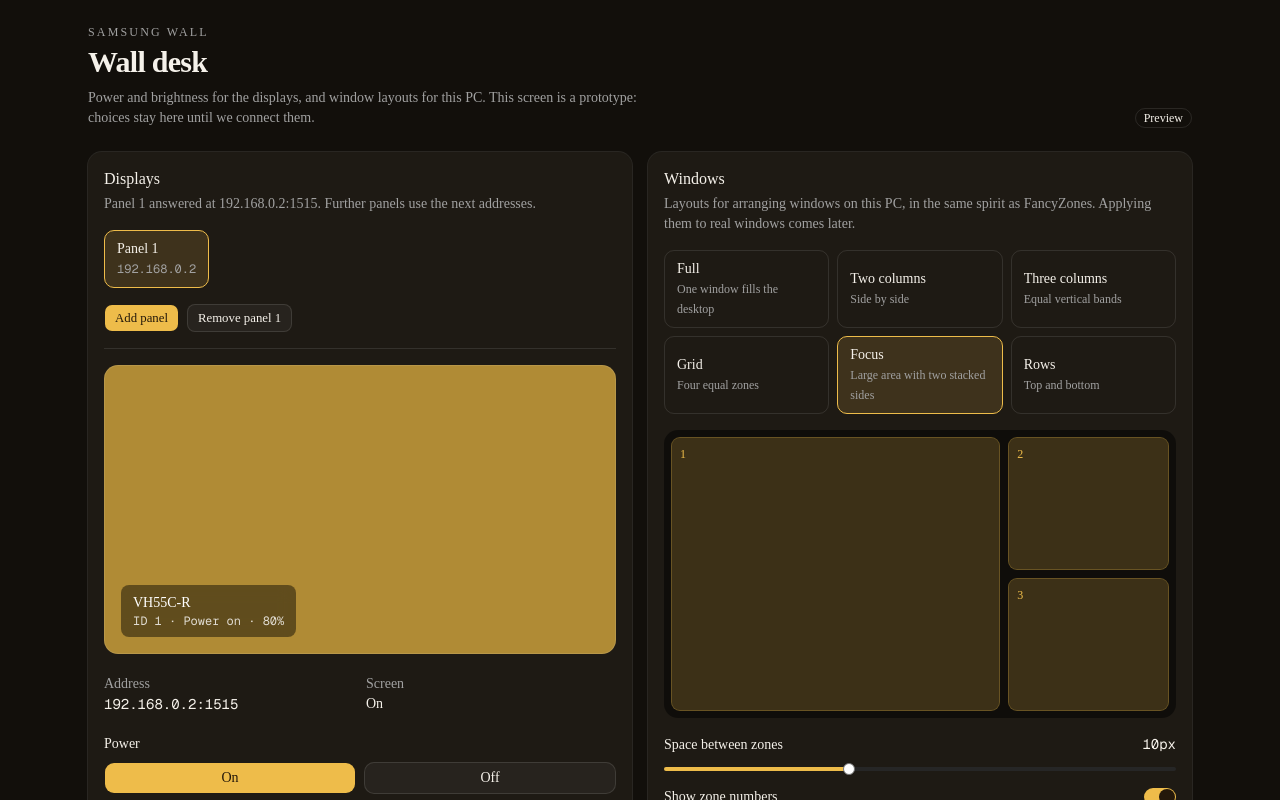
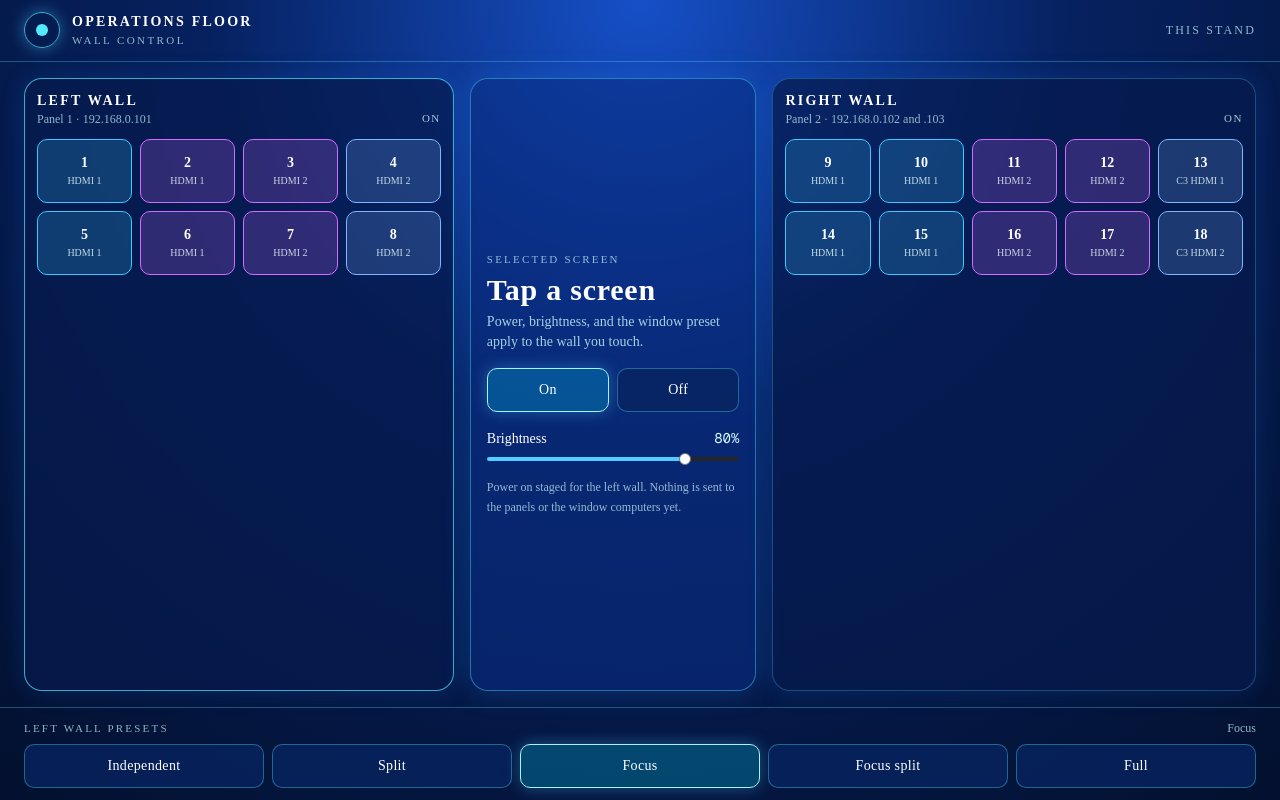
Before and after one commit to r-gismondi/ROC-Panels, a Next.js app in the folder web/: page / in a window 1280 px wide. Shown: the top 800 px of the page. Built offline with nearby package versions, Linux system fonts and the light colour scheme.

Commit message:
Restyle wall control to match the conference room console.
The stand page shows the left and right walls, with power, brightness, and the preset window groups.

Co-authored-by: rodrigo.gismondi <rodrigo.gismondi@mtllc.us>

```diff
--- a/web/app/globals.css
+++ b/web/app/globals.css
@@ -84,14 +84,14 @@
 }
 
 .dark {
-  --background: oklch(0.17 0.01 75);
-  --foreground: oklch(0.96 0.01 85);
-  --card: oklch(0.22 0.012 75);
-  --card-foreground: oklch(0.96 0.01 85);
-  --popover: oklch(0.22 0.012 75);
-  --popover-foreground: oklch(0.96 0.01 85);
-  --primary: oklch(0.82 0.14 85);
-  --primary-foreground: oklch(0.22 0.03 70);
+  --background: oklch(0.22 0.09 262);
+  --foreground: oklch(0.96 0.02 250);
+  --card: oklch(0.28 0.1 262);
+  --card-foreground: oklch(0.96 0.02 250);
+  --popover: oklch(0.28 0.1 262);
+  --popover-foreground: oklch(0.96 0.02 250);
+  --primary: oklch(0.8 0.13 230);
+  --primary-foreground: oklch(0.2 0.06 262);
   --secondary: oklch(0.269 0 0);
   --secondary-foreground: oklch(0.985 0 0);
   --muted: oklch(0.269 0 0);
--- a/web/app/layout.tsx
+++ b/web/app/layout.tsx
@@ -13,8 +13,8 @@ const geistMono = Geist_Mono({
 });
 
 export const metadata: Metadata = {
-  title: "Wall desk",
-  description: "Display power, brightness, and window layouts for the Samsung wall.",
+  title: "Operations floor",
+  description: "Wall control for the operations floor panels and window layouts.",
 };
 
 export default function RootLayout({
--- a/web/components/wall-console.tsx
+++ b/web/components/wall-console.tsx
@@ -1,358 +1,314 @@
 "use client"
 
-import { useMemo, useState } from "react"
-import { Badge } from "@/components/ui/badge"
-import { Button } from "@/components/ui/button"
-import { Card, CardContent, CardDescription, CardHeader, CardTitle } from "@/components/ui/card"
-import { Separator } from "@/components/ui/separator"
+import { useState } from "react"
 import { Slider } from "@/components/ui/slider"
-import { Switch } from "@/components/ui/switch"
 
-type Panel = {
-  number: number
-  host: string
-  port: number
-  read: boolean
-  displayId?: number
-  model?: string
-  power: boolean
-  backlight: number
-  screenOn?: boolean
+type WallId = 1 | 2
+
+type Screen = { id: string; hdmi: string }
+
+type Preset = { id: string; name: string; groups: Record<string, number> }
+
+const GROUP_COLOR = ["#3ec8ff", "#d56bff", "#7eb6ff", "#5eead4", "#f0c27a"]
+
+const WALL_1: Screen[][] = [
+  [
+    { id: "TV1", hdmi: "HDMI 1" },
+    { id: "TV2", hdmi: "HDMI 1" },
+    { id: "TV3", hdmi: "HDMI 2" },
+    { id: "TV4", hdmi: "HDMI 2" },
+  ],
+  [
+    { id: "TV5", hdmi: "HDMI 1" },
+    { id: "TV6", hdmi: "HDMI 1" },
+    { id: "TV7", hdmi: "HDMI 2" },
+    { id: "TV8", hdmi: "HDMI 2" },
+  ],
+]
+
+const WALL_2: Screen[][] = [
+  [
+    { id: "TV9", hdmi: "HDMI 1" },
+    { id: "TV10", hdmi: "HDMI 1" },
+    { id: "TV11", hdmi: "HDMI 2" },
+    { id: "TV12", hdmi: "HDMI 2" },
+    { id: "TV13", hdmi: "C3 HDMI 1" },
+  ],
+  [
+    { id: "TV14", hdmi: "HDMI 1" },
+    { id: "TV15", hdmi: "HDMI 1" },
+    { id: "TV16", hdmi: "HDMI 2" },
+    { id: "TV17", hdmi: "HDMI 2" },
+    { id: "TV18", hdmi: "C3 HDMI 2" },
+  ],
+]
+
+function groups(ids: string[], buckets: string[][]): Record<string, number> {
+  const map: Record<string, number> = {}
+  buckets.forEach((bucket, index) => bucket.forEach((id) => (map[id] = index)))
+  ids.forEach((id, index) => {
+    if (!(id in map)) map[id] = index
+  })
+  return map
 }
 
-type Zone = { n: number; c: number; r: number; w: number; h: number }
+const IDS1 = WALL_1.flat().map((screen) => screen.id)
+const IDS2 = WALL_2.flat().map((screen) => screen.id)
 
-type Layout = { id: string; name: string; detail: string; zones: Zone[] }
-
-const PREFIX = "192.168.0"
-const HOST_OFFSET = 1
-const PORT = 1515
-
-const LAYOUTS: Layout[] = [
-  { id: "full", name: "Full", detail: "One window fills the desktop", zones: [{ n: 1, c: 0, r: 0, w: 12, h: 12 }] },
+const PRESETS: Record<WallId, Preset[]> = {
+  1: [
+    { id: "independent", name: "Independent", groups: groups(IDS1, IDS1.map((id) => [id])) },
+    { id: "split", name: "Split", groups: groups(IDS1, [["TV1", "TV2", "TV5", "TV6"], ["TV3", "TV4", "TV7", "TV8"]]) },
+    { id: "focus", name: "Focus", groups: groups(IDS1, [["TV1", "TV5"], ["TV2", "TV3", "TV6", "TV7"], ["TV4", "TV8"]]) },
     {
-    id: "columns-2",
-    name: "Two columns",
-    detail: "Side by side",
-    zones: [
-      { n: 1, c: 0, r: 0, w: 6, h: 12 },
-      { n: 2, c: 6, r: 0, w: 6, h: 12 },
+      id: "focus-split",
+      name: "Focus split",
+      groups: groups(IDS1, [["TV1"], ["TV5"], ["TV2", "TV3", "TV6", "TV7"], ["TV4"], ["TV8"]]),
+    },
+    { id: "full", name: "Full", groups: groups(IDS1, [IDS1]) },
   ],
+  2: [
+    { id: "independent", name: "Independent", groups: groups(IDS2, IDS2.map((id) => [id])) },
+    {
+      id: "dual-1",
+      name: "Dual focus 1",
+      groups: groups(IDS2, [
+        ["TV9", "TV10", "TV14", "TV15"],
+        ["TV11", "TV16"],
+        ["TV12", "TV13", "TV17", "TV18"],
+      ]),
     },
     {
-    id: "columns-3",
-    name: "Three columns",
-    detail: "Equal vertical bands",
-    zones: [
-      { n: 1, c: 0, r: 0, w: 4, h: 12 },
-      { n: 2, c: 4, r: 0, w: 4, h: 12 },
-      { n: 3, c: 8, r: 0, w: 4, h: 12 },
-    ],
+      id: "dual-2",
+      name: "Dual focus 2",
+      groups: groups(IDS2, [
+        ["TV9", "TV10", "TV14", "TV15"],
+        ["TV11", "TV12", "TV16", "TV17"],
+        ["TV13", "TV18"],
+      ]),
     },
     {
-    id: "grid",
-    name: "Grid",
-    detail: "Four equal zones",
-    zones: [
-      { n: 1, c: 0, r: 0, w: 6, h: 6 },
-      { n: 2, c: 6, r: 0, w: 6, h: 6 },
-      { n: 3, c: 0, r: 6, w: 6, h: 6 },
-      { n: 4, c: 6, r: 6, w: 6, h: 6 },
+      id: "dual-3",
+      name: "Dual focus 3",
+      groups: groups(IDS2, [
+        ["TV9", "TV14"],
+        ["TV10", "TV11", "TV15", "TV16"],
+        ["TV12", "TV13", "TV17", "TV18"],
+      ]),
+    },
+    { id: "full", name: "Full", groups: groups(IDS2, [IDS2]) },
   ],
-  },
-  {
-    id: "focus",
-    name: "Focus",
-    detail: "Large area with two stacked sides",
-    zones: [
-      { n: 1, c: 0, r: 0, w: 8, h: 12 },
-      { n: 2, c: 8, r: 0, w: 4, h: 6 },
-      { n: 3, c: 8, r: 6, w: 4, h: 6 },
-    ],
-  },
-  {
-    id: "rows",
-    name: "Rows",
-    detail: "Top and bottom",
-    zones: [
-      { n: 1, c: 0, r: 0, w: 12, h: 6 },
-      { n: 2, c: 0, r: 6, w: 12, h: 6 },
-    ],
-  },
-]
-
-function address(panelNumber: number) {
-  return `${PREFIX}.${HOST_OFFSET + panelNumber}`
-}
-
-const INITIAL_PANEL: Panel = {
-  number: 1,
-  host: address(1),
-  port: PORT,
-  read: true,
-  displayId: 1,
-  model: "VH55C-R",
-  power: true,
-  backlight: 80,
-  screenOn: true,
 }
 
 export function WallConsole() {
-  const [panels, setPanels] = useState<Panel[]>([INITIAL_PANEL])
-  const [selected, setSelected] = useState(1)
-  const [layoutId, setLayoutId] = useState("focus")
-  const [gap, setGap] = useState(10)
-  const [showNumbers, setShowNumbers] = useState(true)
+  const [wall, setWall] = useState<WallId>(1)
+  const [selected, setSelected] = useState<string | null>(null)
+  const [preset, setPreset] = useState<Record<WallId, string>>({ 1: "focus", 2: "dual-2" })
+  const [power, setPower] = useState<Record<WallId, boolean>>({ 1: true, 2: true })
+  const [brightness, setBrightness] = useState<Record<WallId, number>>({ 1: 80, 2: 80 })
 
-  const panel = panels.find((item) => item.number === selected) ?? null
-  const layout = LAYOUTS.find((item) => item.id === layoutId) ?? LAYOUTS[0]
+  const screens = wall === 1 ? WALL_1.flat() : WALL_2.flat()
+  const current = screens.find((screen) => screen.id === selected) ?? null
+  const activePreset = PRESETS[wall].find((item) => item.id === preset[wall]) ?? PRESETS[wall][0]
 
-  const staged = useMemo(() => {
-    if (!panel?.read || panel.number !== 1) return null
-    const notes: string[] = []
-    if (panel.power !== INITIAL_PANEL.power) notes.push(panel.power ? "Power on" : "Power off")
-    if (panel.backlight !== INITIAL_PANEL.backlight) notes.push(`Backlight ${panel.backlight}%`)
-    return notes
-  }, [panel])
-
-  function updatePanel(number: number, patch: Partial<Panel>) {
-    setPanels((current) => current.map((item) => (item.number === number ? { ...item, ...patch } : item)))
-  }
-
-  function addPanel() {
-    const number = panels.reduce((max, item) => Math.max(max, item.number), 0) + 1
-    setPanels((current) => [
-      ...current,
-      { number, host: address(number), port: PORT, read: false, power: true, backlight: 70 },
-    ])
-    setSelected(number)
-  }
-
-  function removePanel(number: number) {
-    const remaining = panels.filter((item) => item.number !== number)
-    setPanels(remaining)
-    if (selected === number) setSelected(remaining[0]?.number ?? 0)
+  function chooseScreen(nextWall: WallId, id: string) {
+    setWall(nextWall)
+    setSelected(id)
   }
 
   return (
-    <main className="mx-auto flex min-h-svh w-full max-w-6xl flex-col gap-6 px-4 py-6 sm:px-6">
-      <header className="flex flex-col gap-3 sm:flex-row sm:items-end sm:justify-between">
+    <main className="flex min-h-svh flex-col bg-[radial-gradient(circle_at_top,#1650c8_0%,#06215f_42%,#03102e_100%)] text-white">
+      <header className="flex items-center justify-between gap-4 border-b border-cyan-300/30 px-4 py-3 sm:px-6">
+        <div className="flex items-center gap-3">
+          <span className="grid size-9 place-items-center rounded-full border border-cyan-300/70 shadow-[0_0_16px_rgba(80,200,255,0.45)]">
+            <span className="size-3 rounded-full bg-cyan-300" />
+          </span>
           <div>
-          <p className="text-xs tracking-[0.18em] text-muted-foreground uppercase">Samsung wall</p>
-          <h1 className="mt-1 text-3xl font-semibold tracking-tight">Wall desk</h1>
-          <p className="mt-2 max-w-xl text-sm text-muted-foreground">
-            Power and brightness for the displays, and window layouts for this PC. This screen is a prototype: choices stay here until we connect them.
+            <p className="text-sm font-semibold tracking-[0.16em]">OPERATIONS FLOOR</p>
+            <p className="text-[11px] tracking-[0.22em] text-cyan-100/70">WALL CONTROL</p>
+          </div>
+        </div>
+        <p className="hidden text-xs tracking-[0.18em] text-cyan-100/70 sm:block">THIS STAND</p>
+      </header>
+
+      <section className="grid flex-1 gap-4 px-4 py-4 lg:grid-cols-[1.2fr_0.8fr_1.35fr] lg:px-6">
+        <Wall
+          title="Left wall"
+          detail="Panel 1 · 192.168.0.101"
+          rows={WALL_1}
+          preset={PRESETS[1].find((item) => item.id === preset[1])!}
+          active={wall === 1}
+          selected={selected}
+          powered={power[1]}
+          onSelect={(id) => chooseScreen(1, id)}
+        />
+
+        <div className="flex flex-col justify-center gap-4 rounded-2xl border border-cyan-300/40 bg-[#0a2f86]/55 p-4 shadow-[0_0_28px_rgba(40,140,255,0.25)]">
+          <div>
+            <p className="text-[11px] tracking-[0.2em] text-cyan-100/70">SELECTED SCREEN</p>
+            <h1 className="mt-1 text-3xl font-semibold tracking-wide">{current ? current.id : "Tap a screen"}</h1>
+            <p className="mt-1 text-sm text-cyan-100/80">
+              {current
+                ? `${wall === 1 ? "Left wall" : "Right wall"} · ${current.hdmi}`
+                : "Power, brightness, and the window preset apply to the wall you touch."}
             </p>
           </div>
-        <Badge variant="outline">Preview</Badge>
-      </header>
 
-      <div className="grid gap-4 lg:grid-cols-2">
-        <Card>
-          <CardHeader>
-            <CardTitle>Displays</CardTitle>
-            <CardDescription>Panel 1 answered at {INITIAL_PANEL.host}:{PORT}. Further panels use the next addresses.</CardDescription>
-          </CardHeader>
-          <CardContent className="flex flex-col gap-4">
-            {panels.length === 0 ? (
-              <div className="rounded-lg border border-dashed px-4 py-8 text-sm text-muted-foreground">
-                No displays in this desk. Add a panel to start a control card.
-              </div>
-            ) : (
-              <div className="flex flex-wrap gap-2">
-                {panels.map((item) => (
-                  <button
-                    key={item.number}
-                    type="button"
-                    onClick={() => setSelected(item.number)}
-                    className={`rounded-lg border px-3 py-2 text-left text-sm transition-colors ${
-                      item.number === selected
-                        ? "border-primary bg-primary/15"
-                        : "border-border hover:bg-muted"
-                    }`}
-                  >
-                    <span className="block font-medium">Panel {item.number}</span>
-                    <span className="font-mono text-xs text-muted-foreground">{item.host}</span>
-                  </button>
-                ))}
-              </div>
-            )}
-
-            <div className="flex gap-2">
-              <Button type="button" size="sm" onClick={addPanel}>
-                Add panel
-              </Button>
-              {panel ? (
-                <Button type="button" size="sm" variant="outline" onClick={() => removePanel(panel.number)}>
-                  Remove panel {panel.number}
-                </Button>
-              ) : null}
+          <div className="grid grid-cols-2 gap-2">
+            <GlowButton active={power[wall]} onClick={() => setPower((value) => ({ ...value, [wall]: true }))}>
+              On
+            </GlowButton>
+            <GlowButton active={!power[wall]} tone="alert" onClick={() => setPower((value) => ({ ...value, [wall]: false }))}>
+              Off
+            </GlowButton>
           </div>
 
-            <Separator />
-
-            {panel == null ? (
-              <p className="text-sm text-muted-foreground">Select a panel to see its controls.</p>
-            ) : !panel.read ? (
-              <div className="rounded-lg bg-muted/60 px-4 py-6 text-sm">
-                <p className="font-medium">Panel {panel.number} has not been read.</p>
-                <p className="mt-1 text-muted-foreground">
-                  {panel.host}:{panel.port} is the next address. Power and brightness stay off until a reading comes back from that display.
-                </p>
-              </div>
-            ) : (
-              <div className="flex flex-col gap-5">
-                <div
-                  className="relative overflow-hidden rounded-xl border"
-                  style={{
-                    background: panel.power
-                      ? `color-mix(in oklch, var(--primary) ${Math.max(panel.backlight, 12)}%, black)`
-                      : "oklch(0.12 0 0)",
-                  }}
-                >
-                  <div className="flex aspect-video items-end p-4">
-                    <div className="rounded-md bg-black/45 px-3 py-2 text-white backdrop-blur-sm">
-                      <p className="text-sm font-medium">{panel.model}</p>
-                      <p className="font-mono text-xs text-white/80">
-                        ID {panel.displayId} · {panel.power ? "Power on" : "Power off"} · {panel.backlight}%
-                      </p>
-                    </div>
-                  </div>
-                </div>
-
-                <dl className="grid grid-cols-2 gap-3 text-sm">
           <div>
-                    <dt className="text-muted-foreground">Address</dt>
-                    <dd className="font-mono">{panel.host}:{panel.port}</dd>
-                  </div>
-                  <div>
-                    <dt className="text-muted-foreground">Screen</dt>
-                    <dd>{panel.screenOn ? "On" : "Off"}</dd>
-                  </div>
-                </dl>
-
-                <div className="flex flex-col gap-2">
-                  <span className="text-sm font-medium">Power</span>
-                  <div className="grid grid-cols-2 gap-2">
-                    <Button
-                      type="button"
-                      variant={panel.power ? "default" : "outline"}
-                      onClick={() => updatePanel(panel.number, { power: true })}
-                    >
-                      On
-                    </Button>
-                    <Button
-                      type="button"
-                      variant={!panel.power ? "destructive" : "outline"}
-                      onClick={() => updatePanel(panel.number, { power: false })}
-                    >
-                      Off
-                    </Button>
-                  </div>
-                </div>
-
-                <div className="flex flex-col gap-3">
-                  <div className="flex items-baseline justify-between">
-                    <span className="text-sm font-medium">Brightness</span>
-                    <span className="font-mono text-sm">{panel.backlight}%</span>
+            <div className="mb-2 flex items-baseline justify-between text-sm">
+              <span>Brightness</span>
+              <span className="font-mono text-cyan-100">{brightness[wall]}%</span>
             </div>
             <Slider
               min={0}
               max={100}
-                    value={[panel.backlight]}
+              value={[brightness[wall]]}
               onValueChange={(value) => {
                 const next = Array.isArray(value) ? value[0] : value
-                      updatePanel(panel.number, { backlight: next })
+                setBrightness((current) => ({ ...current, [wall]: next }))
               }}
               aria-label="Brightness"
             />
           </div>
 
-                <p className="text-sm text-muted-foreground">
-                  {staged && staged.length > 0
-                    ? `${staged.join(" · ")} held in this preview. Nothing has been sent to the display.`
-                    : "Matches the last reading: power on, brightness 80, screen on."}
+          <p className="text-xs leading-5 text-cyan-100/70">
+            {power[wall] ? "Power on" : "Power off"} staged for the {wall === 1 ? "left" : "right"} wall.
+            Nothing is sent to the panels or the window computers yet.
           </p>
         </div>
-            )}
-          </CardContent>
-        </Card>
 
-        <Card>
-          <CardHeader>
-            <CardTitle>Windows</CardTitle>
-            <CardDescription>
-              Layouts for arranging windows on this PC, in the same spirit as FancyZones. Applying them to real windows comes later.
-            </CardDescription>
-          </CardHeader>
-          <CardContent className="flex flex-col gap-4">
-            <div className="grid grid-cols-2 gap-2 sm:grid-cols-3">
-              {LAYOUTS.map((item) => (
-                <button
+        <Wall
+          title="Right wall"
+          detail="Panel 2 · 192.168.0.102 and .103"
+          rows={WALL_2}
+          preset={PRESETS[2].find((item) => item.id === preset[2])!}
+          active={wall === 2}
+          selected={selected}
+          powered={power[2]}
+          onSelect={(id) => chooseScreen(2, id)}
+        />
+      </section>
+
+      <footer className="border-t border-cyan-300/30 px-4 py-3 sm:px-6">
+        <div className="mb-2 flex items-center justify-between gap-3">
+          <p className="text-[11px] tracking-[0.2em] text-cyan-100/70">
+            {wall === 1 ? "LEFT WALL PRESETS" : "RIGHT WALL PRESETS"}
+          </p>
+          <p className="text-xs text-cyan-100/70">{activePreset.name}</p>
+        </div>
+        <div className="grid grid-cols-2 gap-2 sm:grid-cols-5">
+          {PRESETS[wall].map((item) => (
+            <GlowButton
               key={item.id}
-                  type="button"
-                  onClick={() => setLayoutId(item.id)}
-                  className={`rounded-lg border px-3 py-2 text-left text-sm ${
-                    item.id === layout.id ? "border-primary bg-primary/15" : "border-border hover:bg-muted"
+              active={item.id === preset[wall]}
+              onClick={() => setPreset((current) => ({ ...current, [wall]: item.id }))}
+            >
+              {item.name}
+            </GlowButton>
+          ))}
+        </div>
+      </footer>
+    </main>
+  )
+}
+
+function Wall({
+  title,
+  detail,
+  rows,
+  preset,
+  active,
+  selected,
+  powered,
+  onSelect,
+}: {
+  title: string
+  detail: string
+  rows: Screen[][]
+  preset: Preset
+  active: boolean
+  selected: string | null
+  powered: boolean
+  onSelect: (id: string) => void
+}) {
+  return (
+    <section
+      className={`rounded-2xl border bg-[#071a4d]/70 p-3 shadow-[0_0_24px_rgba(30,120,255,0.18)] ${
+        active ? "border-cyan-300/70" : "border-cyan-300/25"
       }`}
     >
-                  <span className="block font-medium">{item.name}</span>
-                  <span className="text-xs text-muted-foreground">{item.detail}</span>
+      <div className="mb-3 flex items-end justify-between gap-2">
+        <div>
+          <h2 className="text-sm font-semibold tracking-[0.16em] uppercase">{title}</h2>
+          <p className="text-xs text-cyan-100/70">{detail}</p>
+        </div>
+        <span className="text-[11px] tracking-[0.14em] text-cyan-100/80">{powered ? "ON" : "OFF"}</span>
+      </div>
+      <div className="flex flex-col gap-2">
+        {rows.map((row) => (
+          <div key={row[0].id} className="grid gap-2" style={{ gridTemplateColumns: `repeat(${row.length}, minmax(0, 1fr))` }}>
+            {row.map((screen) => {
+              const group = preset.groups[screen.id] ?? 0
+              const color = GROUP_COLOR[group % GROUP_COLOR.length]
+              const isSelected = selected === screen.id
+              return (
+                <button
+                  key={screen.id}
+                  type="button"
+                  onClick={() => onSelect(screen.id)}
+                  className="min-h-16 rounded-lg border px-1 py-2 text-center transition"
+                  style={{
+                    borderColor: isSelected ? "#ffffff" : color,
+                    background: powered ? `${color}33` : "rgba(0,0,0,0.35)",
+                    boxShadow: isSelected ? `0 0 16px ${color}` : undefined,
+                  }}
+                >
+                  <span className="block text-sm font-semibold">{screen.id.replace("TV", "")}</span>
+                  <span className="block text-[10px] text-cyan-50/80">{screen.hdmi}</span>
                 </button>
-              ))}
-            </div>
-
-            <div
-              className="grid aspect-video rounded-xl bg-black/50 p-2"
-              style={{
-                gridTemplateColumns: "repeat(12, minmax(0, 1fr))",
-                gridTemplateRows: "repeat(12, minmax(0, 1fr))",
-                gap,
-              }}
-              aria-label={`${layout.name} layout`}
-            >
-              {layout.zones.map((zone) => (
-                <div
-                  key={zone.n}
-                  style={{
-                    gridColumn: `${zone.c + 1} / span ${zone.w}`,
-                    gridRow: `${zone.r + 1} / span ${zone.h}`,
-                  }}
-                  className="flex items-start rounded-md bg-primary/20 p-2 text-xs font-medium text-primary ring-1 ring-primary/40"
-                >
-                  {showNumbers ? zone.n : null}
+              )
+            })}
           </div>
         ))}
       </div>
-
-            <div className="flex flex-col gap-3">
-              <div className="flex items-baseline justify-between">
-                <span className="text-sm font-medium">Space between zones</span>
-                <span className="font-mono text-sm">{gap}px</span>
-              </div>
-              <Slider
-                min={0}
-                max={28}
-                value={[gap]}
-                onValueChange={(value) => setGap(Array.isArray(value) ? value[0] : value)}
-                aria-label="Space between zones"
-              />
-            </div>
-
-            <label className="flex items-center justify-between gap-3 text-sm">
-              <span>Show zone numbers</span>
-              <Switch checked={showNumbers} onCheckedChange={setShowNumbers} />
-            </label>
-
-            <Button type="button" disabled>
-              Apply on this PC
-            </Button>
-            <p className="text-sm text-muted-foreground">
-              {layout.name} is selected. Window movement is not connected, so this does not resize anything open on the desktop.
-            </p>
-          </CardContent>
-        </Card>
-      </div>
-    </main>
+    </section>
   )
 }
+
+function GlowButton({
+  children,
+  active,
+  onClick,
+  tone = "normal",
+}: {
+  children: string
+  active?: boolean
+  onClick: () => void
+  tone?: "normal" | "alert"
+}) {
+  const alert = tone === "alert"
+  return (
+    <button
+      type="button"
+      onClick={onClick}
+      className={`min-h-11 rounded-lg border px-3 text-sm tracking-wide transition ${
+        active
+          ? alert
+            ? "border-fuchsia-300 bg-fuchsia-500/30 shadow-[0_0_16px_rgba(220,80,255,0.35)]"
+            : "border-cyan-200 bg-cyan-400/25 shadow-[0_0_16px_rgba(80,200,255,0.35)]"
+          : "border-cyan-300/35 bg-[#08245f]/80 hover:border-cyan-200/70"
+      }`}
+    >
+      {children}
+    </button>
+  )
+}
```
Lines whose indentation alone changed are shown as unchanged.
